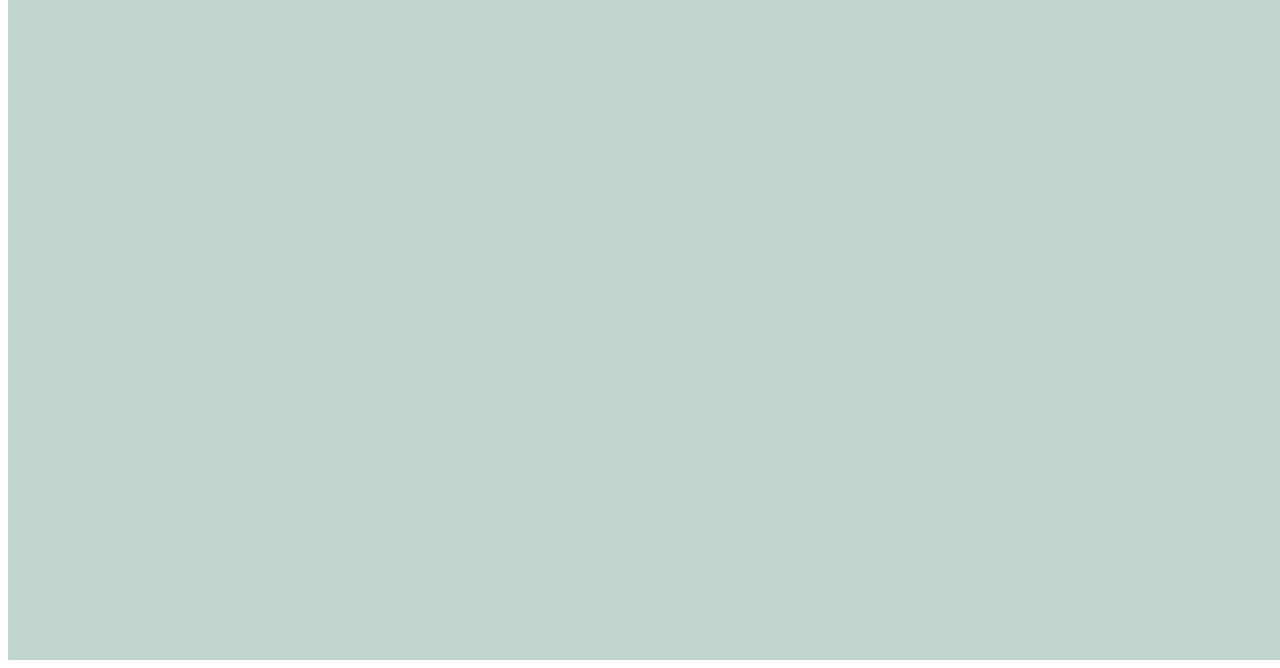
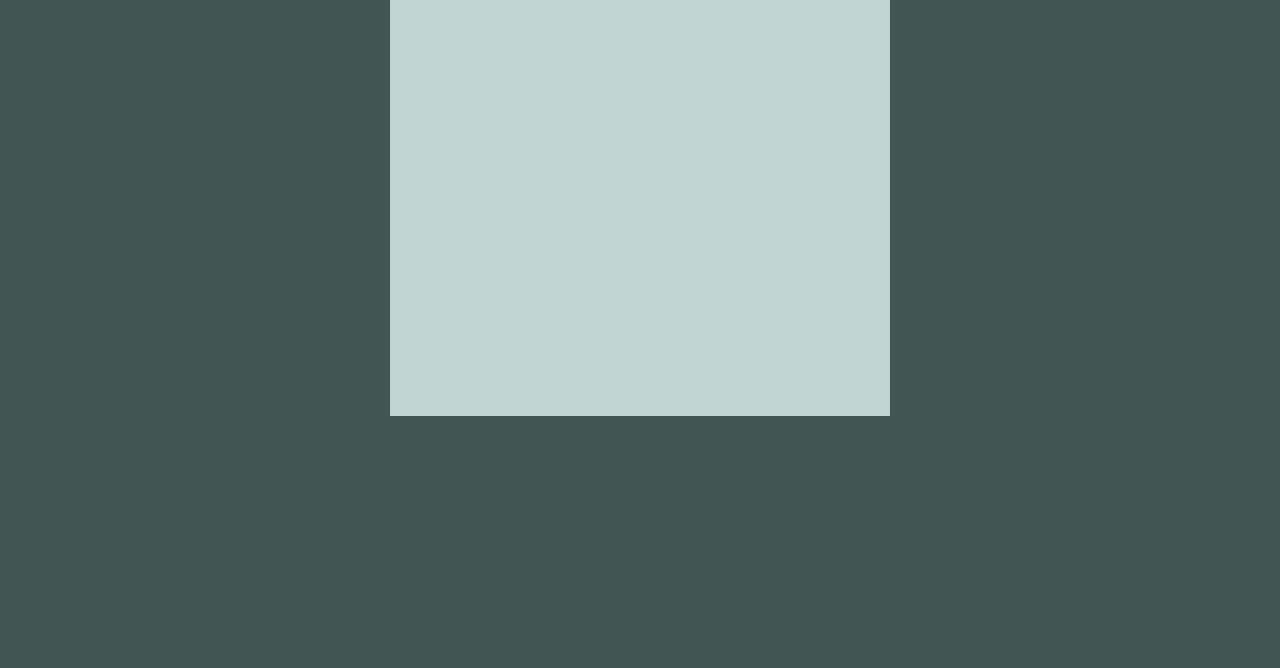
Before and after one commit to lamoure6/mi349_additional, a plain HTML site: page index.html in a window 1280 px wide. Shown: the part 148-816 px from the top of the page. Drawn offline with Linux system fonts and the light colour scheme.

Commit message:
css file update

```diff
--- a/style.css
+++ b/style.css
@@ -1,22 +1,23 @@
 :root {
-    --background: rgb(192, 213, 207);
+    --background: rgb(66, 87, 81);
+    --div-background: rgb(192, 213, 207);
     --text-color: rgb(64, 67, 66);
 }
 
-.one {
+body{
     background-color: var(--background);
-    margin-left:auto;
-    margin-right:auto;
-    width: 1280px;
-    height:800px;
-    display: inline-block;
-
-}
-
-p{
     color: var(--text-color);
     font-family: Arial, Helvetica, sans-serif;
     text-align: center;
     font-size: 2em;
     margin: 2em;
 }
+.one {
+    background-color: var(--div-background);
+    margin-left:auto;
+    margin-right:auto;
+    width: 500px;
+    height:500px;
+    display: inline-block;
+
+}
```
